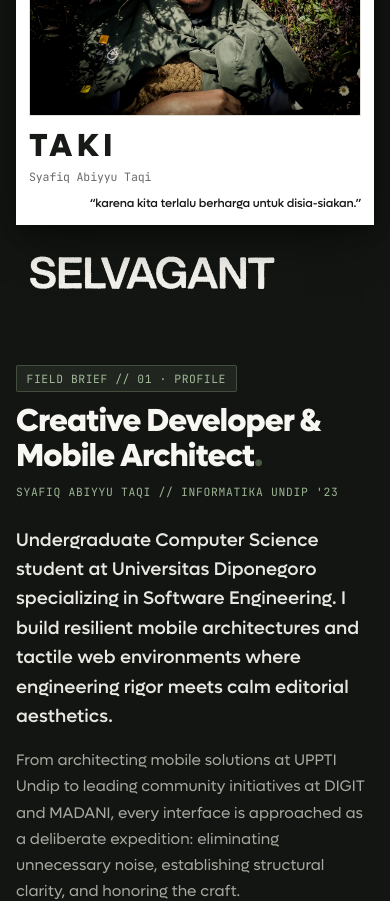
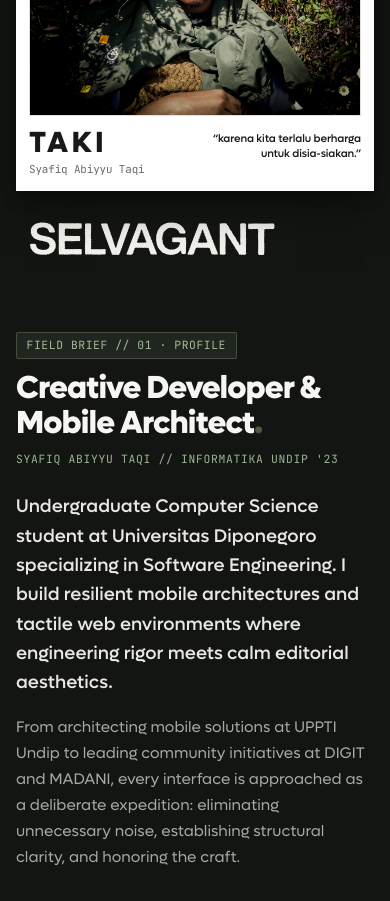
Before and after one commit to intxdv/adventure-log, a React (Vite) app: page / in a window 390 px wide. Shown: the part 1300-2201 px from the top of the page. Built offline with nearby package versions, Linux system fonts and the light colour scheme.

Commit message:
fix(about): preserve side-by-side zine card footer and 3-line quote wrap on mobile

```diff
--- a/src/components/About.css
+++ b/src/components/About.css
@@ -206,14 +206,35 @@
 
 @media (max-width: 480px) {
   .field-zine-footer {
-    flex-direction: column;
+    display: flex;
+    justify-content: space-between;
     align-items: flex-start;
-    gap: 8px;
+    gap: var(--space-xs);
+    padding-top: 2px;
+  }
+
+  .field-zine-identity {
+    flex-shrink: 0;
+  }
+
+  .field-zine-callname {
+    font-size: clamp(1.75rem, 7.5vw, 2.25rem);
+    letter-spacing: 0.12em;
+  }
+
+  .field-zine-fullname {
+    font-size: 0.68rem;
+    margin-top: 4px;
   }
 
   .field-zine-quote {
-    text-align: left;
-    max-width: 100%;
+    font-size: clamp(0.68rem, 2.4vw, 0.75rem);
+    line-height: 1.35;
+    max-width: 150px;
+    text-align: right;
+    margin-left: auto;
+    margin-right: 0;
+    margin-top: 2px;
   }
 }
 
```
